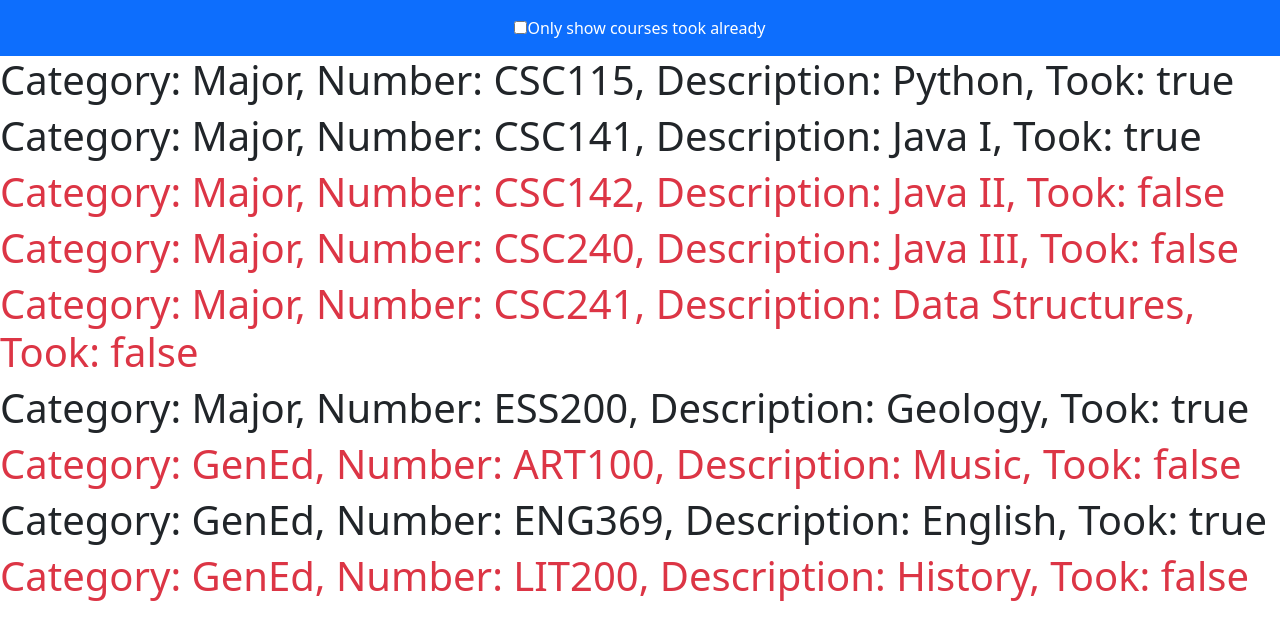
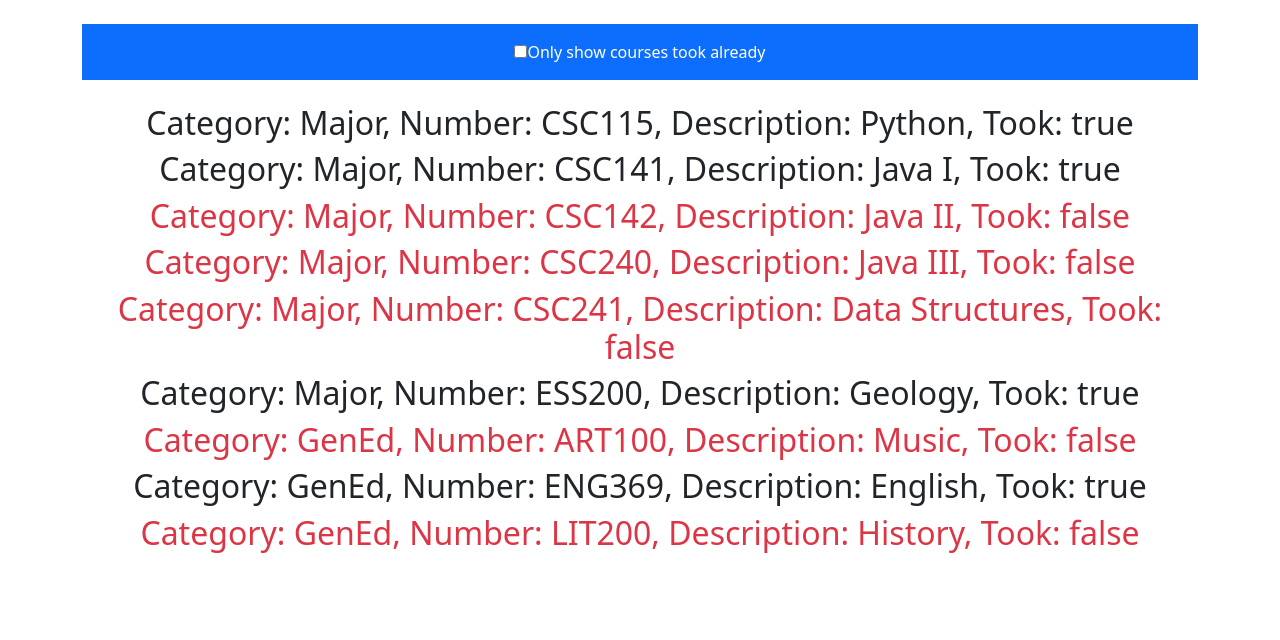
Before and after one commit to PurrBiscuit/csc-417-project-1, a React (Create React App) app: page / in a window 1280 px wide. Shown: the top 640 px of the page. Built offline with nearby package versions, Linux system fonts and the light colour scheme.

Commit message:
needs more bootstrap

```diff
--- a/src/App.js
+++ b/src/App.js
@@ -7,7 +7,7 @@ const App = () => {
   const handleOnChange = () =>
     setShowAllCourses(!showAllCourses)
 
-  return <div>
+  return <div className="container mt-4">
     <div className="bg-primary text-center p-3">
       <input
         type="checkbox"
@@ -18,12 +18,14 @@ const App = () => {
       <label for="toogle" className="text-white">Only show courses took already</label>
     </div>
 
-    {courses.filter(course => showAllCourses || course.took)
-      .map(course => {
-      const classes = course.took ? 'text-dark' : 'text-danger'
+    <div className="mt-4 text-center">
+      {courses.filter(course => showAllCourses || course.took)
+        .map(course => {
+        const color = course.took ? 'text-dark' : 'text-danger'
 
-      return <h1 key={course.number} className={classes}>Category: {course.category},  Number: {course.number},  Description: {course.description},  Took: {course.took.toString()}</h1>
-    })}
+        return <h2 key={course.number} className={color}>Category: {course.category},  Number: {course.number},  Description: {course.description},  Took: {course.took.toString()}</h2>
+      })}
+    </div>
   </div>
 }
 
```
